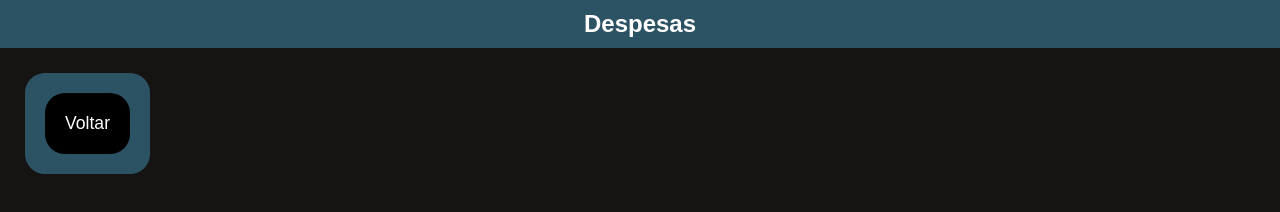
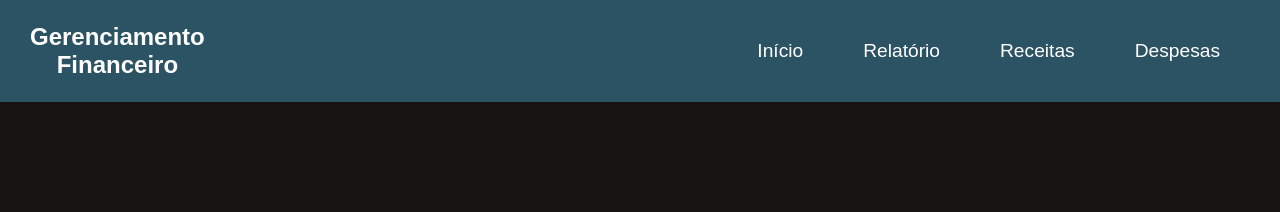
Before and after one commit to HarkyzinPROGRAMAS/Gerenciamento-Financeiro, a website: page paginas/despesas.html in a window 1280 px wide. Drawn offline with Linux system fonts and the light colour scheme.

Commit message:
alteracao em layout

```diff
--- a/paginas/despesas.html
+++ b/paginas/despesas.html
@@ -8,15 +8,16 @@
 </head>
 <body>
     <section class = "titulo">
-        <header>
-            <h1>Despesas</h1>
-        </header>
-    </section>
+            <header class="header">
+                <h2>Gerenciamento <br>Financeiro</h2>
 
-    <section class="voltar">
-        <div class="botaoVoltar">
-            <a href="../src/index.html">Voltar</a>
-        </div>
-    </section>
+                <div class ="botoesSUB">
+                    <a href="/src/index.html">Início</a>
+                    <a href="/paginas/relatorio.html">Relatório</a>
+                    <a href="/paginas/receitas.html">Receitas</a>
+                    <a href="/paginas/despesas.html">Despesas</a>
+                </div>
+            </header>
+        </section>
 </body>
 </html>
```
Also changed, not shown: paginas/receitas.html (+10 -9 lines), paginas/relatorio.html (+10 -9 lines), paginas/transacoes.html (deleted, +0 -22 lines), src/index.html (+1 -1 lines), dist/index.html, dist/up_/paginas/despesas.html, dist/up_/paginas/receitas.html, dist/up_/paginas/relatorio.html, 4 other files.
